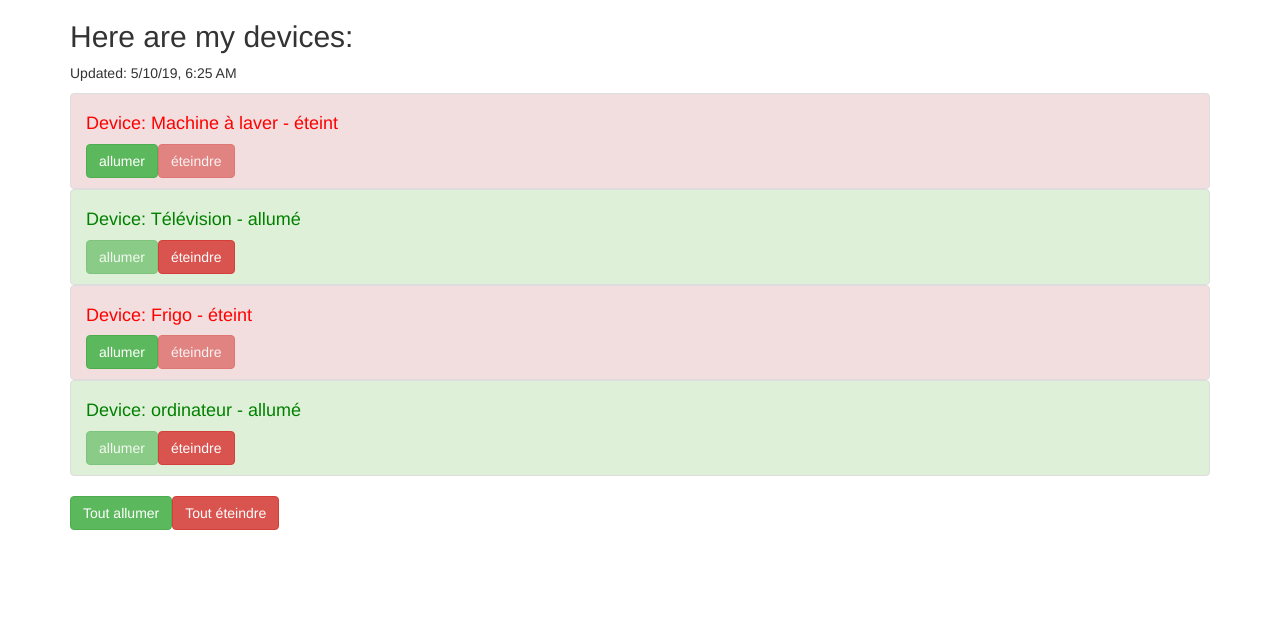
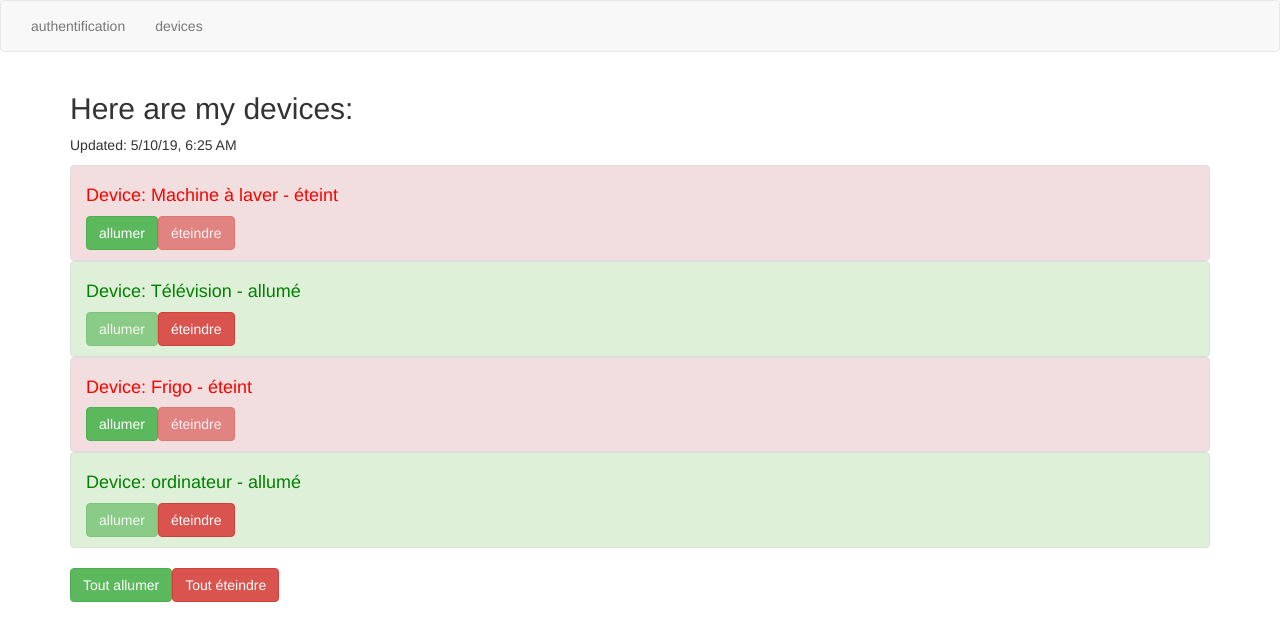
Before and after one commit to nsanzabandi-fiacre-clean-code-tutorials/angular-tutorial-second-app, an Angular app: page / in a window 1280 px wide. Shown: the top 640 px of the page. Built offline with nearby package versions, Linux system fonts and the light colour scheme.

Commit message:
Discovered navs definition, routerLink in the place of href and routerLinkActive to show the active nav.

```diff
--- a/src/app/app.component.html
+++ b/src/app/app.component.html
@@ -1,4 +1,16 @@
-<!-- Adevice components -->
+<nav class="navbar navbar-default">
+  <div class="container-fluid">
+    <ul class="nav navbar-nav">
+      <li routerLinkActive="active">
+        <a routerLink="authentification">authentification</a>
+      </li>
+      <li routerLinkActive="active">
+        <a routerLink="devices">devices</a>
+      </li>
+    </ul>
+  </div>
+</nav>
+
 <div class="container">
   <div class="row">
     <router-outlet></router-outlet>
```
